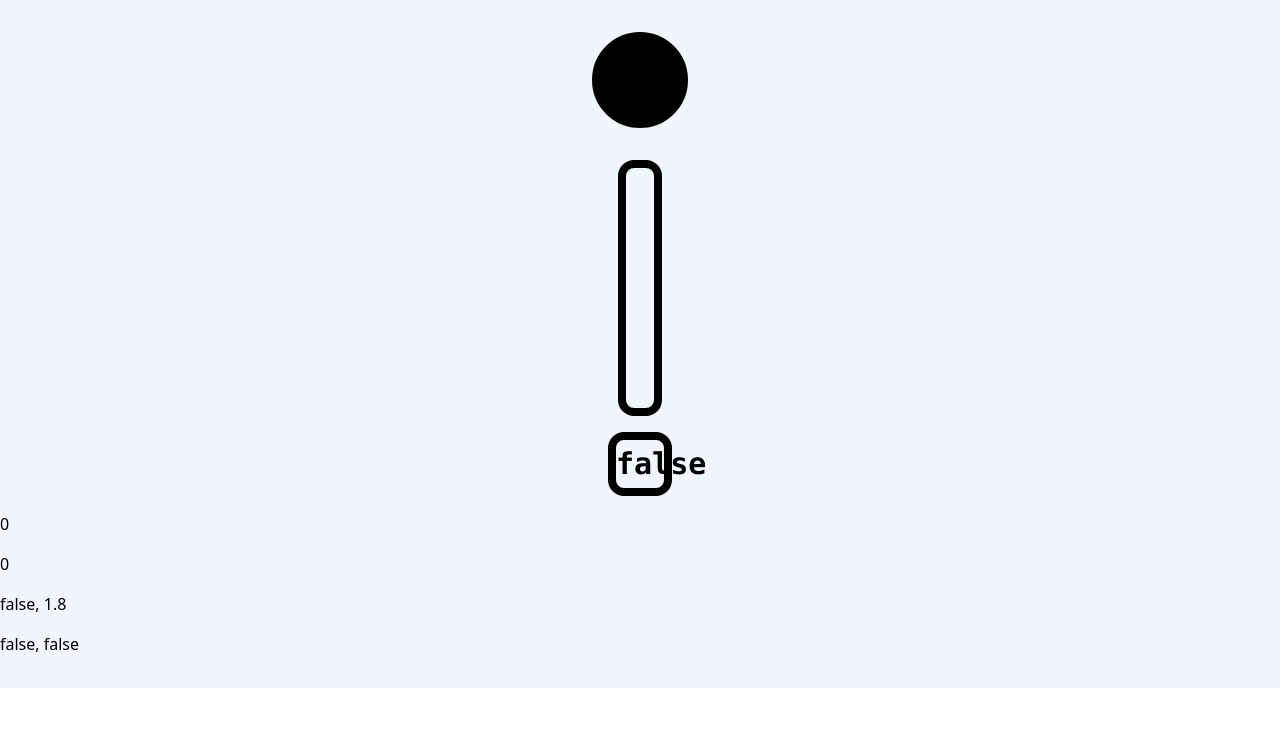
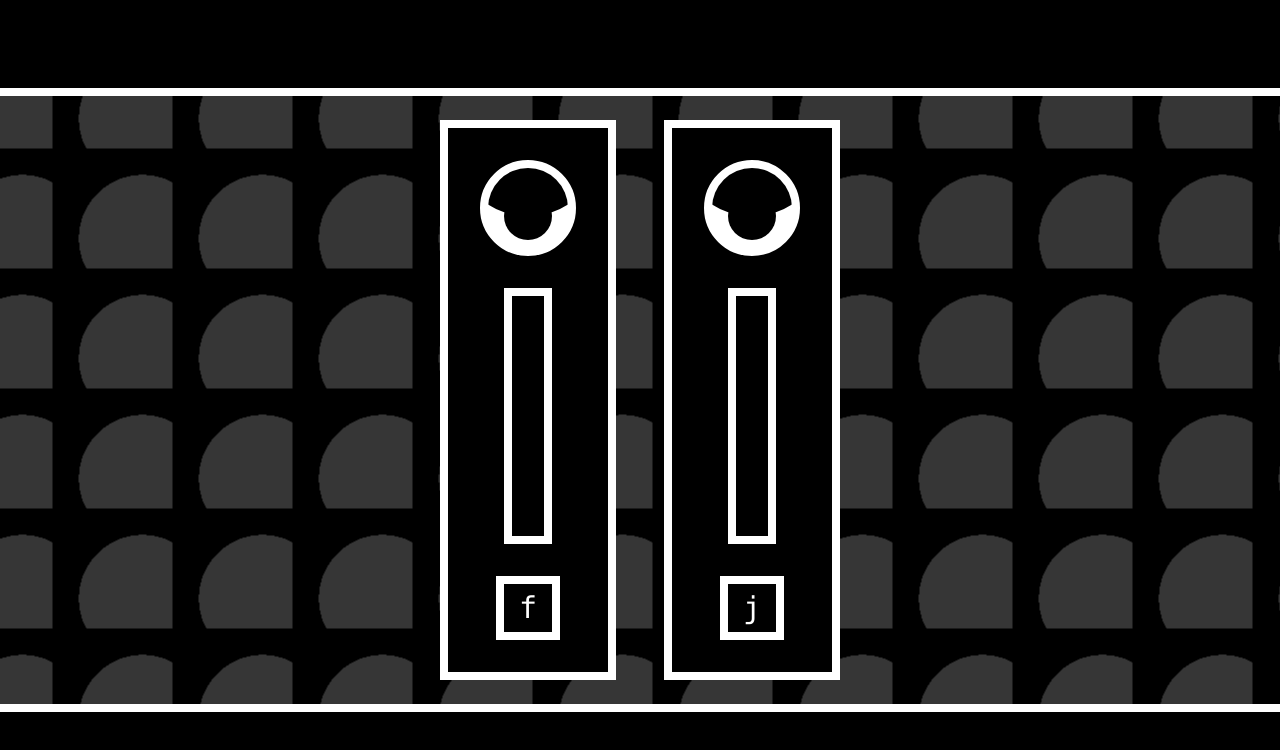
Before and after one commit to sisyphi/dotd-one, a SvelteKit app: page / in a window 1280 px wide. Shown: the top 750 px of the page. Built offline with nearby package versions, Linux system fonts and the light colour scheme.

Commit message:
Add moving bg and animations to red light green light

```diff
--- /dev/null
+++ b/src/lib/components/RedLightGreenLight.svelte
@@ -0,0 +1,127 @@
+<script lang="ts">
+	// import { gsap } from 'gsap/dist/gsap';
+	let { key, maxVal = 5, minInterval = 1, intervalRange = 3, timer = 2 } = $props();
+
+	let isKeyDown: boolean = $state(false);
+	let val: number = $state(0);
+
+	let isEyeOpen: boolean = $state(true);
+
+	let isGameLost: boolean = $state(false);
+	let isGameWon: boolean = $state(false);
+
+	let eyeCooldown: number = $state(timer);
+
+	function handleKeydown(event: { key: any }) {
+		if (event.key === key) {
+			isKeyDown = true;
+		}
+	}
+
+	function handleKeyup(event: { key: any }) {
+		if (event.key === key) {
+			isKeyDown = false;
+		}
+	}
+
+	setInterval(() => {
+		if (!isGameLost && !isGameWon) {
+			if (isKeyDown) val += 0.1;
+		}
+	}, 100);
+
+	// Eye handler
+	let coyoteTime: number = 0.35;
+	setInterval(() => {
+		if (!isGameLost && !isGameWon) {
+			eyeCooldown = Math.round((eyeCooldown - 0.1) * 100) / 100;
+			if (eyeCooldown <= 0) {
+				isEyeOpen = !isEyeOpen;
+
+				timer = Math.round((Math.random() * intervalRange + minInterval) * 100) / 100;
+				eyeCooldown = timer;
+			}
+		}
+	}, 100);
+
+	// Game handler
+	$effect(() => {
+		if (isKeyDown) {
+			if (isEyeOpen && !(isEyeOpen && eyeCooldown > timer - coyoteTime)) {
+				isGameLost = true;
+			}
+		}
+		if (val >= maxVal) isGameWon = true;
+	});
+
+	let eyeLidStyle = $state('top-1/2 size-24');
+
+	$effect(() => {
+		if (isGameLost) {
+			eyeLidStyle = '-top-full size-24';
+		} else if (isGameWon) {
+			eyeLidStyle = 'top-1/2 size-24';
+		} else if (isEyeOpen) {
+			eyeLidStyle = '-top-1 size-32';
+		} else {
+			eyeLidStyle = 'top-1/2 size-24';
+		}
+	});
+</script>
+
+<svelte:window onkeydown={handleKeydown} onkeyup={handleKeyup} />
+
+<div id="container" class="flex h-fit flex-col gap-8 border-8 border-white bg-black p-8">
+	<div
+		id="eye"
+		class="relative mx-auto size-24 overflow-hidden rounded-full border-8 border-white bg-white p-4"
+	>
+		<div id="eye-lid" class="eye-lid {eyeLidStyle}"></div>
+		<div id="eye-ball" class="eye-ball"></div>
+	</div>
+	<div
+		id="progress-container"
+		class="mx-auto flex h-64 w-fit flex-col-reverse border-8 border-white p-2"
+	>
+		<div
+			id="progress-val"
+			class="w-4 bg-white transition-all"
+			style="height: {Math.min(Math.round((val / maxVal) * 100), 100)}%;"
+		></div>
+	</div>
+	<div
+		id="btn"
+		class="mx-auto flex size-16 flex-col justify-center border-8 border-white {isGameWon
+			? 'bg-white'
+			: ''}  {isKeyDown && !isGameWon ? 'translate-y-2 bg-white' : ''}"
+	>
+		<button class="font-mono text-3xl {isKeyDown && !isGameWon ? 'text-black' : 'text-white'}"
+			>{key}</button
+		>
+	</div>
+</div>
+
+<style>
+	.eye-lid {
+		background-color: black;
+		height: 6.5rem;
+		border-radius: 100%;
+		left: 50%;
+		position: absolute;
+		transform: translate(-50%, -50%);
+		z-index: 999;
+		transition: 0.35s all;
+	}
+
+	.eye-ball {
+		background-color: black;
+		width: 3rem;
+		height: 3rem;
+		border-radius: 100%;
+		top: 60%;
+		left: 50%;
+		position: absolute;
+		transform: translate(-50%, -50%);
+		z-index: 1;
+	}
+</style>
--- a/src/routes/+layout.svelte
+++ b/src/routes/+layout.svelte
@@ -1,6 +1,116 @@
 <script lang="ts">
 	import '../app.css';
 	let { children } = $props();
+
+	let bgOffset: number = $state(0);
+
+	setInterval(() => {
+		bgOffset = (bgOffset + 0.1) % 120;
+	}, 0.1);
 </script>
 
-{@render children()}
+<div class="flex h-svh flex-col">
+	<header class="h-24 w-full border-b-8 border-white bg-black">HEADER</header>
+	<div
+		class="bg-moon h-full flex-1 bg-black"
+		style="background-position: {`${-Math.round(bgOffset * 100) / 100}px ${-Math.round(bgOffset * 100) / 100}px`};"
+	>
+		{@render children()}
+	</div>
+	<footer class="h-24 w-full border-t-8 border-white bg-black">FOOTER</footer>
+</div>
+
+<style>
+	.bg-diagonal {
+		background-color: #000000;
+		opacity: 1;
+		background: repeating-linear-gradient(-45deg, #363636, #363636 3px, #000000 3px, #000000 17px);
+		background-size: 25%;
+	}
+
+	.bg-vert-lines {
+		background-color: #000000;
+		opacity: 1;
+		background-size: 46px 46px;
+		background-image: repeating-linear-gradient(
+			to right,
+			#363636,
+			#363636 2.3000000000000003px,
+			#000000 2.3000000000000003px,
+			#000000
+		);
+	}
+
+	.bg-isometric {
+		background-color: #000000;
+		opacity: 1;
+		background-image: linear-gradient(
+				30deg,
+				#363636 12%,
+				transparent 12.5%,
+				transparent 87%,
+				#363636 87.5%,
+				#363636
+			),
+			linear-gradient(
+				150deg,
+				#363636 12%,
+				transparent 12.5%,
+				transparent 87%,
+				#363636 87.5%,
+				#363636
+			),
+			linear-gradient(
+				30deg,
+				#363636 12%,
+				transparent 12.5%,
+				transparent 87%,
+				#363636 87.5%,
+				#363636
+			),
+			linear-gradient(
+				150deg,
+				#363636 12%,
+				transparent 12.5%,
+				transparent 87%,
+				#363636 87.5%,
+				#363636
+			),
+			linear-gradient(
+				60deg,
+				#36363677 25%,
+				transparent 25.5%,
+				transparent 75%,
+				#36363677 75%,
+				#36363677
+			),
+			linear-gradient(
+				60deg,
+				#36363677 25%,
+				transparent 25.5%,
+				transparent 75%,
+				#36363677 75%,
+				#36363677
+			);
+		background-size: 80px 140px;
+		background-position:
+			0 0,
+			0 0,
+			40px 70px,
+			40px 70px,
+			0 0,
+			40px 70px;
+	}
+
+	.bg-moon {
+		background-color: #000000;
+		opacity: 1;
+		background-image: radial-gradient(
+			ellipse farthest-corner at 90px 90px,
+			#363636,
+			#363636 50%,
+			#000000 50%
+		);
+		background-size: 120px 120px;
+	}
+</style>
--- a/src/routes/+page.svelte
+++ b/src/routes/+page.svelte
@@ -1,76 +1,8 @@
 <script lang="ts">
-	let isKeyDown: boolean = $state(false);
-	let val: number = $state(0);
-	const maxVal: number = 5;
-
-	setInterval(() => {
-		if (!isGameLost && !isGameWon) {
-			if (isKeyDown) val += 0.1;
-		}
-	}, 100);
-
-	function handleKeydown(event: { key: any }) {
-		if (event.key === 'j') isKeyDown = true;
-	}
-
-	function handleKeyup(event: { key: any }) {
-		if (event.key === 'j') isKeyDown = false;
-	}
-
-	let isEyeOpen: boolean = $state(false);
-	let eyeCooldown: number = $state(0);
-	const minInterval: number = 1;
-	const intervalRange: number = 4;
-
-	setInterval(() => {
-		if (!isGameLost && !isGameWon) {
-			eyeCooldown -= 0.1;
-			if (eyeCooldown <= 0) {
-				isEyeOpen = !isEyeOpen;
-				eyeCooldown = Math.random() * intervalRange + minInterval;
-			}
-		}
-	}, 100);
-
-	let isGameLost: boolean = $state(false);
-	let isGameWon: boolean = $state(false);
-
-	$effect(() => {
-		if (isEyeOpen && isKeyDown) isGameLost = true;
-		if (val >= maxVal) isGameWon = true;
-	});
+	import RedLightGreenLight from '$lib/components/RedLightGreenLight.svelte';
 </script>
 
-<svelte:window onkeydown={handleKeydown} onkeyup={handleKeyup} />
-
-<div id="container" class="bg-blue-50 flex flex-col gap-4 py-8">
-	<div
-		id="eye"
-		class="mx-auto mb-4 size-24 rounded-full border-8 border-black p-4 {isEyeOpen
-			? ''
-			: 'bg-black'}"
-	>
-		<div id="progress-val" class="size-full mx-auto bg-black rounded-full"></div>
-	</div>
-	<div
-		id="progress-container"
-		class="w-fit rounded-2xl flex flex-col-reverse h-64 p-1 mx-auto border-8 border-black"
-	>
-		<div
-			id="progress-val"
-			class="w-5 bg-black rounded-md"
-			style="height: {Math.min(Math.round((val / maxVal) * 100), 100)}%;"
-		></div>
-	</div>
-	<div
-		id="btn"
-		class="size-16 rounded-2xl flex flex-col justify-center mx-auto border-8 border-black"
-	>
-		<button class="font-mono text-3xl font-black">{isKeyDown}</button>
-	</div>
-
-	<div>{val}</div>
-	<div>{Math.min(Math.round((val / maxVal) * 100), 100)}</div>
-	<div>{isEyeOpen}, {Math.round(eyeCooldown * 10) / 10}</div>
-	<div>{isGameLost}, {isGameWon}</div>
+<div class="flex h-full flex-row items-center justify-center gap-12">
+	<RedLightGreenLight key="f" />
+	<RedLightGreenLight key="j" />
 </div>
```
